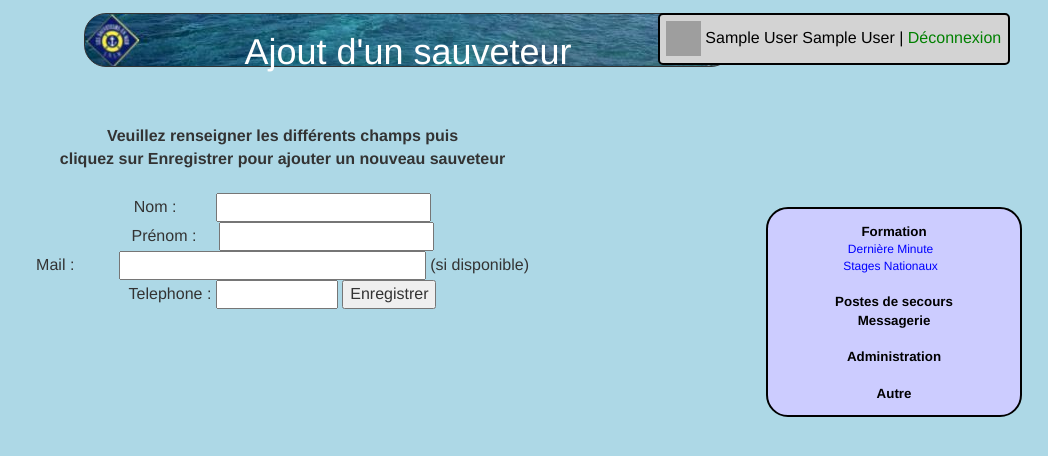
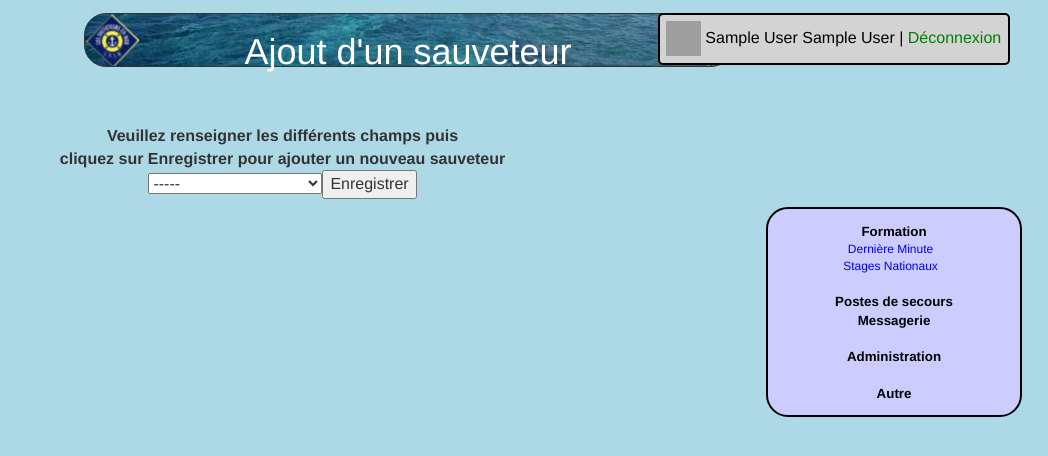
Before and after one commit to RenZoKun3n/colle, a PHP site: page /ajoutSauveteur.php in a window 1280 px wide. Shown: the top 456 px of the page, without its empty margins (232-1280 px from the left). Run offline with PHP 8.4, Linux system fonts and the light colour scheme; the visitor is signed in with stand-in values (Sample User, id 1); data comes from the database, SQL or seed files in the repository; tables that the repository leaves empty hold one stand-in row (values such as "Sample post"); grey boxes are pictures that could not be loaded.

Commit message:
L'admin n'ajoute plus les sauveteurs à la main, mais confirme l'inscription des sauveteurtmp

```diff
--- a/ajoutSauveteur.php
+++ b/ajoutSauveteur.php
@@ -39,16 +39,14 @@
 <script type="text/javascript">
 <!--
 function envoyer(){
-	if ( (document.ajout.nom.value=="") || (document.ajout.prenom.value=="") ){
+	if ( (document.ajout.nom.value=="-----") || (document.ajout.nom.value=="") ){
 		alert("Veuillez remplir tous les champs,  merci");
-			} else {
-				if(document.ajout.tel.value.length != 10) {
-					alert("Numéro de téléphone incorrecte. Il doit etre tappé sans espace ni .");
-				} else {
-					document.ajout.submit();
-		}
+	} else {
+		document.ajout.submit();
 	}
 }
+
+
 
 
 function montre(id) {
@@ -73,10 +71,14 @@
 <?php
 	echo "<br><b>Veuillez renseigner les différents champs puis <br>cliquez sur Enregistrer pour ajouter un nouveau sauveteur</b>";
 	echo "<form name=\"ajout\" ACTION=\"ajoutSauveteur.php\" METHOD=\"POST\">\n";
-  	echo "<br> Nom : &nbsp&nbsp&nbsp&nbsp&nbsp&nbsp&nbsp&nbsp<input type=\"text\" name=\"nom\" size=20 maxlength=20>\n";
-  	echo "<br> Prénom : &nbsp&nbsp&nbsp&nbsp<input type=\"text\" name=\"prenom\" size=20 maxlength=20>\n";
-	echo "<br> Mail : &nbsp&nbsp&nbsp&nbsp&nbsp&nbsp&nbsp&nbsp&nbsp<input type=\"text\" name=\"mail\" size=30 maxlength=60> (si disponible)\n";
-  	echo "<br> Telephone : <input type=\"text\" name=\"tel\" size=10 maxlength=10>\n";
+  	echo "<select name=\"nom\"><option value\"-----\" selected=\"selected\">-----</option>";
+
+  	$querySauvTmp=mysqli_query($link,"SELECT mail FROM sauveteurtmp") or die("Select querySauveteurTmp failed");
+	while($sauveteurTmp=mysqli_fetch_row($querySauvTmp)){
+		echo "<option value=\"$sauveteurTmp[0]\">$sauveteurTmp[0]</option>";
+	}
+
+  	echo "</select>";
 	echo "<INPUT TYPE=\"button\" VALUE=\"Enregistrer\" onClick=\"envoyer();\"></form>\n";
 ?>
 </div>
@@ -95,16 +97,23 @@
 <title>Ajout d'un sauveteur</title>
 <link rel="stylesheet" href="feuille1.css" type="text/css" />
 <?php
-                $mail=$_POST['mail'];
-	        $prenom=$_POST['prenom'];
-                $tel=$_POST['tel'];
+        $mail=$_POST['nom'];
+
+        $queryAjout=mysqli_query($link,"SELECT nom, prenom, telephone, password FROM sauveteurtmp WHERE mail=\"$mail\"") or die("Select queryAjout failed");
+		$rowAjout=mysqli_fetch_row($queryAjout);
 
 		$dateactu = "20" . date("y-m-d");
 
-		$nom2 = strtoupper($nom);  // Mise en majuscule du nom
+		$nom2 = strtoupper($rowAjout[0]);  // Mise en majuscule du nom
 		$mail = strtolower($mail); // Mise en minuscule du mail
+		$prenom=$rowAjout[1];
+		$tel=$rowAjout[2];
+		$passwd=$rowAjout[3];
 
-		$result3=mysqli_query($link,"INSERT INTO sauveteur VALUES (NULL,\"$nom2\", \"$prenom\",\"$mail\", \"$tel\", 0, \"\", DATE_ADD(now(), INTERVAL +2 HOUR) , 1, 1,\"http://crakdown.org/SNSM/Dolphin.jpg\",6, DATE_ADD(now(), INTERVAL +1 HOUR),1);") or die("L'ajout du sauveteur a echouée");
+		$result3=mysqli_query($link,"INSERT INTO sauveteur VALUES (NULL,\"$nom2\", \"$prenom\",\"$mail\", \"$tel\", 0, \"$passwd\", DATE_ADD(now(), INTERVAL +2 HOUR) , 1, 1,\"http://crakdown.org/SNSM/Dolphin.jpg\",6, DATE_ADD(now(), INTERVAL +1 HOUR),1);") or die("L'ajout du sauveteur a echouée");
+
+		$result4=mysqli_query($link,"DELETE FROM sauveteurTmp WHERE mail=\"$mail\";") or die("La suppresion dans sauveteurTmp a echouée");
+
 
 
 		echo "<div id=\"container\"> Opération terminée<br><br>\n<a href=\"ajoutSauveteur.php?$nom=\"none\"\">Ajout d'un autre sauveteur</a><br>\n";
```
